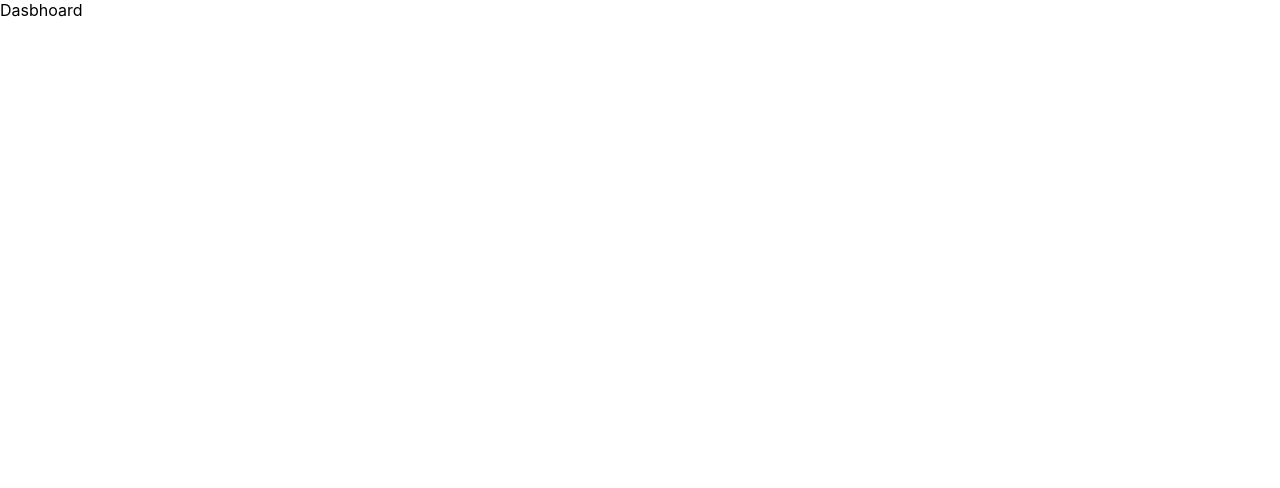
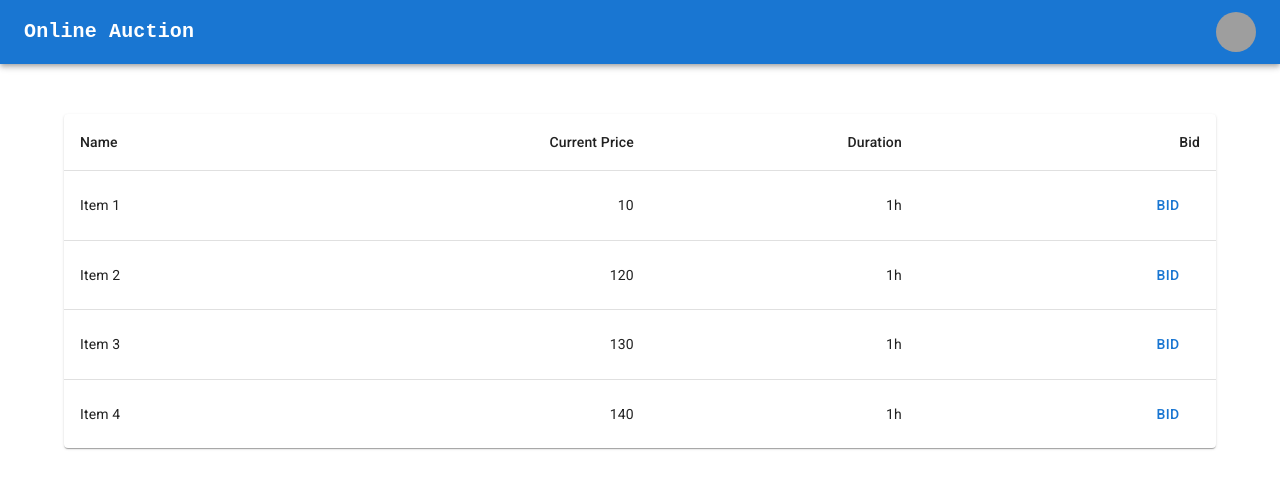
Before and after one commit to frank-mendez/online-auction, a React (Create React App) app in the folder client/: page / in a window 1280 px wide. Shown: the top 488 px of the page. Built offline with nearby package versions, Linux system fonts and the light colour scheme; grey boxes are pictures that could not be loaded.

Commit message:
Added intial dashboard table

```diff
--- /dev/null
+++ b/client/src/Common/CommonAppBar.tsx
@@ -0,0 +1,139 @@
+import * as React from 'react'
+import AppBar from '@mui/material/AppBar'
+import Box from '@mui/material/Box'
+import Toolbar from '@mui/material/Toolbar'
+import IconButton from '@mui/material/IconButton'
+import Typography from '@mui/material/Typography'
+import Menu from '@mui/material/Menu'
+import MenuIcon from '@mui/icons-material/Menu'
+import Container from '@mui/material/Container'
+import Avatar from '@mui/material/Avatar'
+import Tooltip from '@mui/material/Tooltip'
+import MenuItem from '@mui/material/MenuItem'
+import AdbIcon from '@mui/icons-material/Adb'
+
+const settings = ['Create New Item', 'Deposit', 'Logout']
+
+function ResponsiveAppBar() {
+	const [anchorElNav, setAnchorElNav] = React.useState<null | HTMLElement>(null)
+	const [anchorElUser, setAnchorElUser] = React.useState<null | HTMLElement>(null)
+
+	const handleOpenNavMenu = (event: React.MouseEvent<HTMLElement>) => {
+		setAnchorElNav(event.currentTarget)
+	}
+	const handleOpenUserMenu = (event: React.MouseEvent<HTMLElement>) => {
+		setAnchorElUser(event.currentTarget)
+	}
+
+	const handleCloseNavMenu = () => {
+		setAnchorElNav(null)
+	}
+
+	const handleCloseUserMenu = (key: string) => {
+		console.log('key', key)
+		setAnchorElUser(null)
+	}
+
+	return (
+		<AppBar position='static'>
+			<Container maxWidth='xl'>
+				<Toolbar disableGutters>
+					<Typography
+						variant='h6'
+						noWrap
+						component='a'
+						href='/'
+						sx={{
+							mr: 2,
+							display: { xs: 'none', md: 'flex' },
+							fontFamily: 'monospace',
+							fontWeight: 700,
+							color: 'inherit',
+							textDecoration: 'none',
+						}}
+					>
+						Online Auction
+					</Typography>
+					<Box sx={{ flexGrow: 1, display: { xs: 'flex', md: 'none' } }}>
+						<IconButton
+							size='large'
+							aria-label='account of current user'
+							aria-controls='menu-appbar'
+							aria-haspopup='true'
+							onClick={handleOpenNavMenu}
+							color='inherit'
+						>
+							<MenuIcon />
+						</IconButton>
+						<Menu
+							id='menu-appbar'
+							anchorEl={anchorElNav}
+							anchorOrigin={{
+								vertical: 'bottom',
+								horizontal: 'left',
+							}}
+							keepMounted
+							transformOrigin={{
+								vertical: 'top',
+								horizontal: 'left',
+							}}
+							open={Boolean(anchorElNav)}
+							onClose={handleCloseNavMenu}
+							sx={{
+								display: { xs: 'block', md: 'none' },
+							}}
+						></Menu>
+					</Box>
+					<Typography
+						variant='h5'
+						noWrap
+						component='a'
+						href=''
+						sx={{
+							mr: 2,
+							display: { xs: 'flex', md: 'none' },
+							flexGrow: 1,
+							fontFamily: 'monospace',
+							fontWeight: 700,
+							color: 'inherit',
+							textDecoration: 'none',
+						}}
+					>
+						Online Auction
+					</Typography>
+					<Box sx={{ flexGrow: 1, display: { xs: 'none', md: 'flex' } }}></Box>
+					<Box sx={{ flexGrow: 0 }}>
+						<Tooltip title='Open settings'>
+							<IconButton onClick={handleOpenUserMenu} sx={{ p: 0 }}>
+								<Avatar alt='Remy Sharp' src='/static/images/avatar/2.jpg' />
+							</IconButton>
+						</Tooltip>
+						<Menu
+							sx={{ mt: '45px' }}
+							id='menu-appbar'
+							anchorEl={anchorElUser}
+							anchorOrigin={{
+								vertical: 'top',
+								horizontal: 'right',
+							}}
+							keepMounted
+							transformOrigin={{
+								vertical: 'top',
+								horizontal: 'right',
+							}}
+							open={Boolean(anchorElUser)}
+							onClose={handleCloseUserMenu}
+						>
+							{settings.map((setting) => (
+								<MenuItem key={setting} onClick={() => handleCloseUserMenu(setting)}>
+									<Typography textAlign='center'>{setting}</Typography>
+								</MenuItem>
+							))}
+						</Menu>
+					</Box>
+				</Toolbar>
+			</Container>
+		</AppBar>
+	)
+}
+export default ResponsiveAppBar
--- a/client/src/Pages/Dashboard/Dasbhoard.tsx
+++ b/client/src/Pages/Dashboard/Dasbhoard.tsx
@@ -1,7 +1,56 @@
-import React from 'react'
+import { Button, Container, CssBaseline } from '@mui/material'
+import React, { Fragment } from 'react'
+import ResponsiveAppBar from '../../Common/CommonAppBar'
+import Table from '@mui/material/Table'
+import TableBody from '@mui/material/TableBody'
+import TableCell from '@mui/material/TableCell'
+import TableContainer from '@mui/material/TableContainer'
+import TableHead from '@mui/material/TableHead'
+import TableRow from '@mui/material/TableRow'
+import Paper from '@mui/material/Paper'
 
 const Dasbhoard = () => {
-	return <div>Dasbhoard</div>
+	const rows = [
+		{ id: '1', name: 'Item 1', currentPrice: 10.0, duration: '1h' },
+		{ id: '2', name: 'Item 2', currentPrice: 120.0, duration: '1h' },
+		{ id: '3', name: 'Item 3', currentPrice: 130.0, duration: '1h' },
+		{ id: '4', name: 'Item 4', currentPrice: 140.0, duration: '1h' },
+	]
+
+	return (
+		<Fragment>
+			<CssBaseline />
+			<ResponsiveAppBar />
+			<Container>
+				<TableContainer sx={{ marginTop: '50px' }} component={Paper}>
+					<Table sx={{ minWidth: 650 }} aria-label='simple table'>
+						<TableHead>
+							<TableRow>
+								<TableCell>Name</TableCell>
+								<TableCell align='right'>Current Price</TableCell>
+								<TableCell align='right'>Duration</TableCell>
+								<TableCell align='right'>Bid</TableCell>
+							</TableRow>
+						</TableHead>
+						<TableBody>
+							{rows.map((row) => (
+								<TableRow key={row.id} sx={{ '&:last-child td, &:last-child th': { border: 0 } }}>
+									<TableCell component='th' scope='row'>
+										{row.name}
+									</TableCell>
+									<TableCell align='right'>{row.currentPrice}</TableCell>
+									<TableCell align='right'>{row.duration}</TableCell>
+									<TableCell align='right'>
+										<Button color='primary'>Bid</Button>
+									</TableCell>
+								</TableRow>
+							))}
+						</TableBody>
+					</Table>
+				</TableContainer>
+			</Container>
+		</Fragment>
+	)
 }
 
 export default Dasbhoard
```
